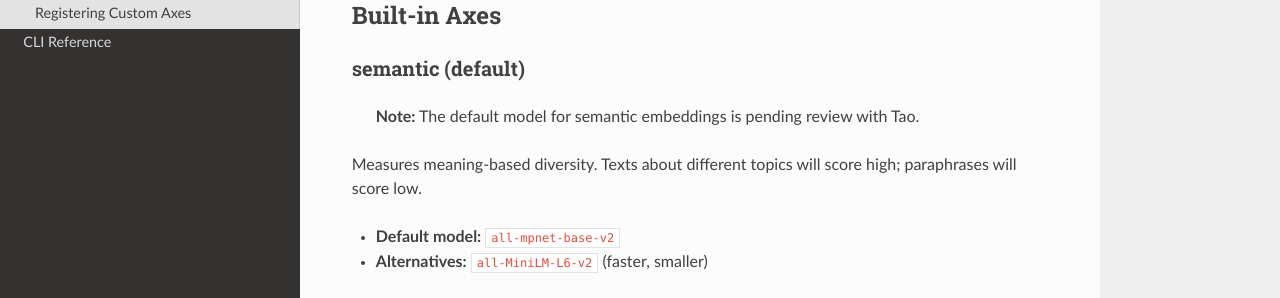
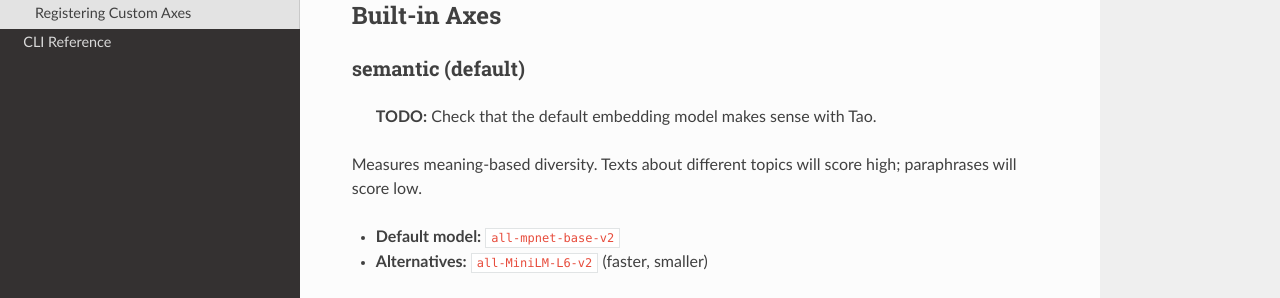
Before and after one commit to nlpsoc/emb-diversity, a Sphinx documentation site: the page built from docs/source/user-guide/axes.md, in a window 1280 px wide and 900 px high. Shown: the part 257-555 px from the top of the window. Built offline with Sphinx 7.4.7 and the Read the Docs theme 3.1.0, drawn with Linux system fonts in a browser that asks for light colours; pages that are not in the unit, such as notebooks, are missing from menus.

Commit message:
docs: update Tao note wording in axes.md
Co-Authored-By: Claude Opus 4.6 (1M context) <noreply@anthropic.com>

```diff
--- a/docs/source/user-guide/axes.md
+++ b/docs/source/user-guide/axes.md
@@ -7,7 +7,7 @@ Different embedding models capture different aspects of text, so the same set of
 
 ### semantic (default)
 
-> **Note:** The default model for semantic embeddings is pending review with Tao.
+> **TODO:** Check that the default embedding model makes sense with Tao.
 
 Measures meaning-based diversity. Texts about different topics will score high; paraphrases will score low.
 
```
